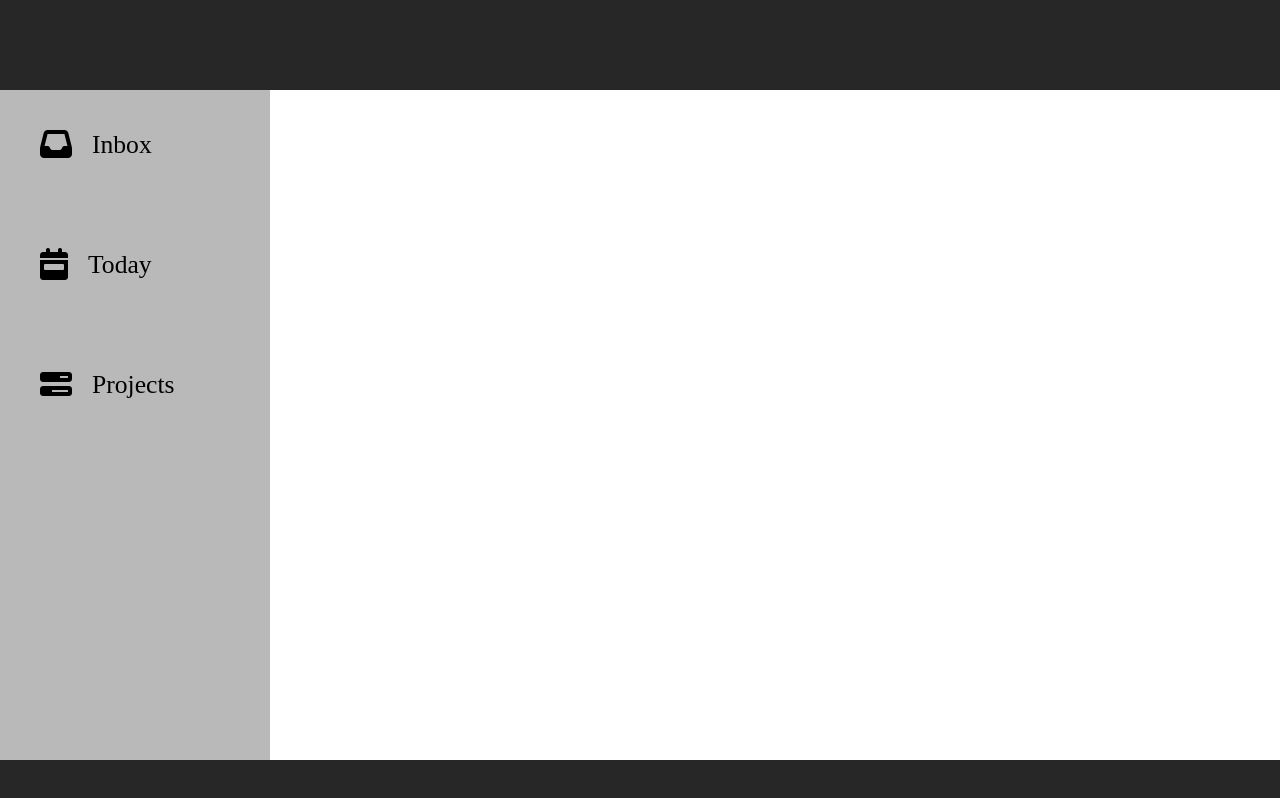
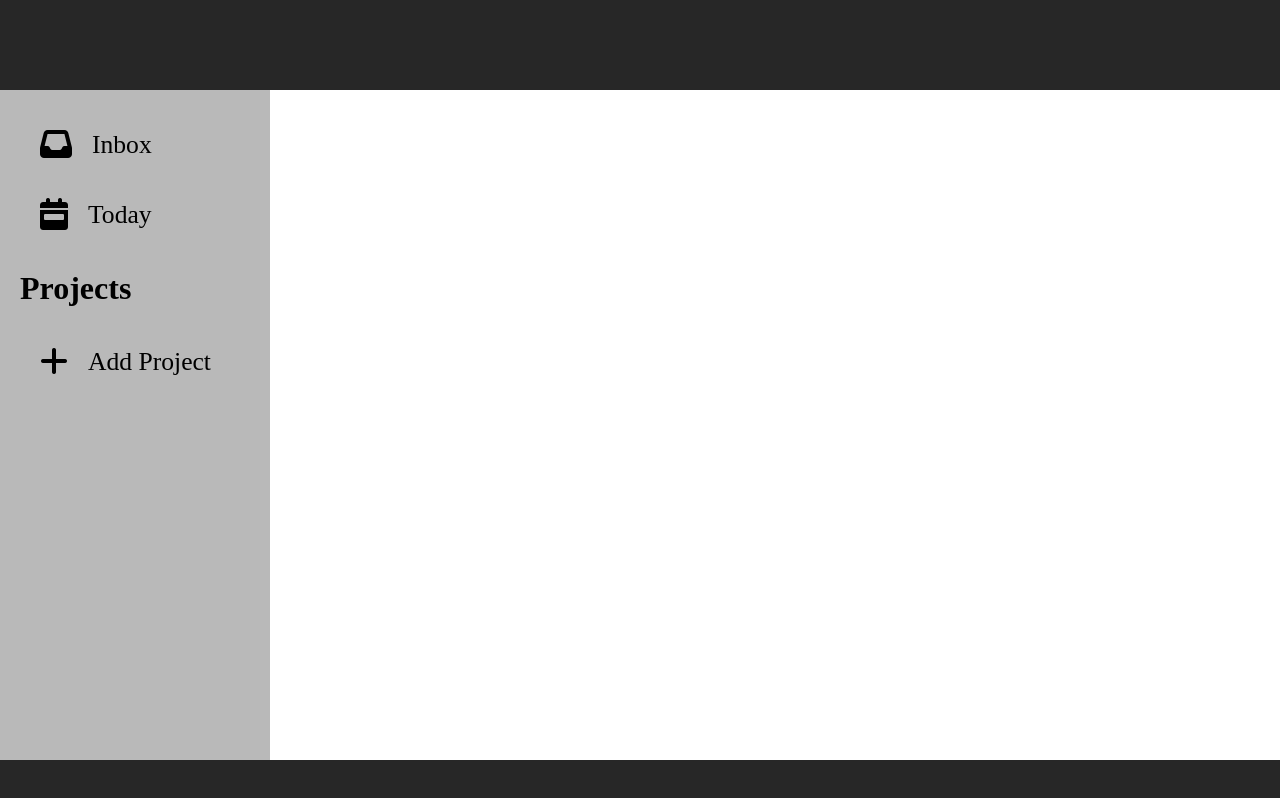
Before and after one commit to 90yearsoldcoder/Todo_list, a website built with webpack: page src/index.html in a window 1280 px wide. Built offline with nearby package versions, Linux system fonts and the light colour scheme.

Commit message:
add project list with its update funtion

```diff
--- /dev/null
+++ b/src/functions/updateProjectList.js
@@ -0,0 +1,21 @@
+import StorageAPI from "../modules/storage";
+
+const updateProjectList = (container) => {
+  let projectList = StorageAPI.get_ProjectsList();
+  for (let project of projectList) {
+    let project_div = document.createElement("div");
+    project_div.classList.add = "sidebar_title";
+    project_div.innerHTML = `
+    <div class="sidebar_title">
+        <i class="fa-solid fa-bars-progress fa-lg"></i>
+        <div>${project}</div>
+    </div>
+    `;
+
+    //Todo: add a lissener for the button
+
+    container.appendChild(project_div);
+  }
+};
+
+export default updateProjectList;
--- a/src/html/sidebar.html
+++ b/src/html/sidebar.html
@@ -6,7 +6,11 @@
   <i class="fa-solid fa-calendar-week fa-lg"></i>
   <div>Today</div>
 </div>
-<div class="sidebar_title" id="projects">
-  <i class="fa-solid fa-bars-progress fa-lg"></i>
+<div class="" id="title_projects">
   <div>Projects</div>
 </div>
+<div id="projects_container"></div>
+<div class="sidebar_title" id="add_project">
+  <i class="fa-solid fa-plus fa-lg"></i>
+  <div>Add Project</div>
+</div>
--- a/src/pages/sidebar.js
+++ b/src/pages/sidebar.js
@@ -1,5 +1,6 @@
 import "../styles/sidebar.css";
 import sidebar_templete from "../html/sidebar.html";
+import updateProjectList from "../functions/updateProjectList";
 
 const remove_active = () => {
   let parentElement = document.querySelector(".sidebar");
@@ -26,6 +27,9 @@ const sidebar = () => {
     today.classList.add("sidebar-active");
   });
 
+  const project_container = container.querySelector("#projects_container");
+  updateProjectList(project_container);
+
   return container;
 };
 
--- a/src/styles/sidebar.css
+++ b/src/styles/sidebar.css
@@ -5,7 +5,7 @@
 
   display: flex;
   flex-direction: column;
-  gap: 50px;
+  gap: 0px;
   padding: 20px 0px 20px 20px;
 }
 
@@ -18,6 +18,7 @@
   gap: 20px;
   padding: 20px;
   border-radius: 10px 0 0 10px;
+  cursor: pointer;
 
   font-family: "Times New Roman", Times, serif;
   font-size: 1.6rem;
@@ -30,3 +31,44 @@
 .sidebar-active {
   background-color: var(--main-bg);
 }
+
+#title_projects {
+  display: flex;
+  flex-direction: row;
+  align-items: center;
+  justify-content: left;
+  gap: 20px;
+  padding: 20px 20px 20px 0px;
+  border-radius: 10px 0 0 10px;
+
+  font-family: "Times New Roman", Times, serif;
+  font-size: 2rem;
+  font-weight: bolder;
+}
+
+#projects_container {
+  display: flex;
+  flex-direction: column;
+  padding: 0;
+  margin: 0;
+}
+
+#add_project {
+  display: flex;
+  flex-direction: row;
+  align-items: center;
+  justify-content: left;
+  left: 30px;
+  gap: 20px 0px 20px 20px;
+  margin-right: 20px;
+  padding: 20px;
+  border-radius: 10px;
+  cursor: pointer;
+
+  font-family: "Times New Roman", Times, serif;
+  font-size: 1.6rem;
+}
+
+#add_project:hover {
+  background-color: var(--main-bg);
+}
```
